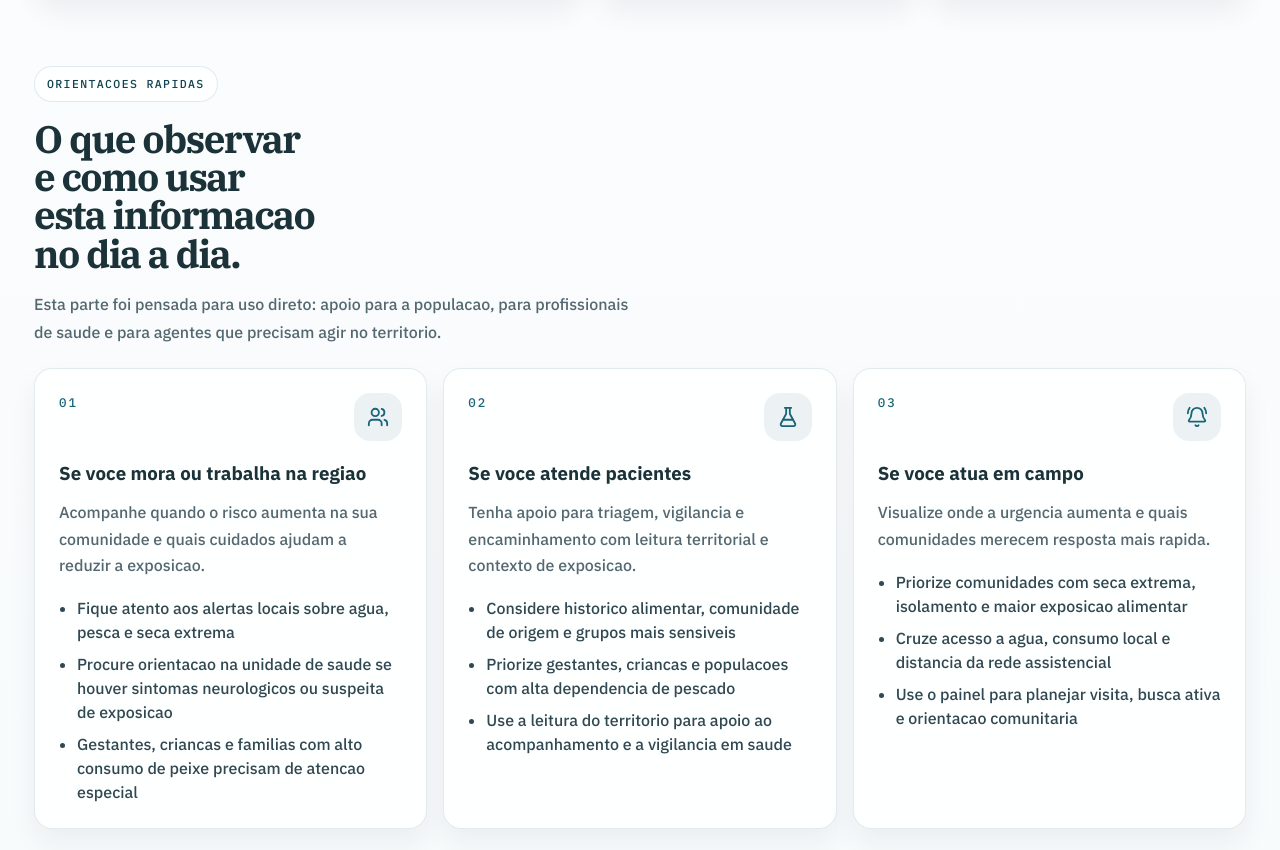
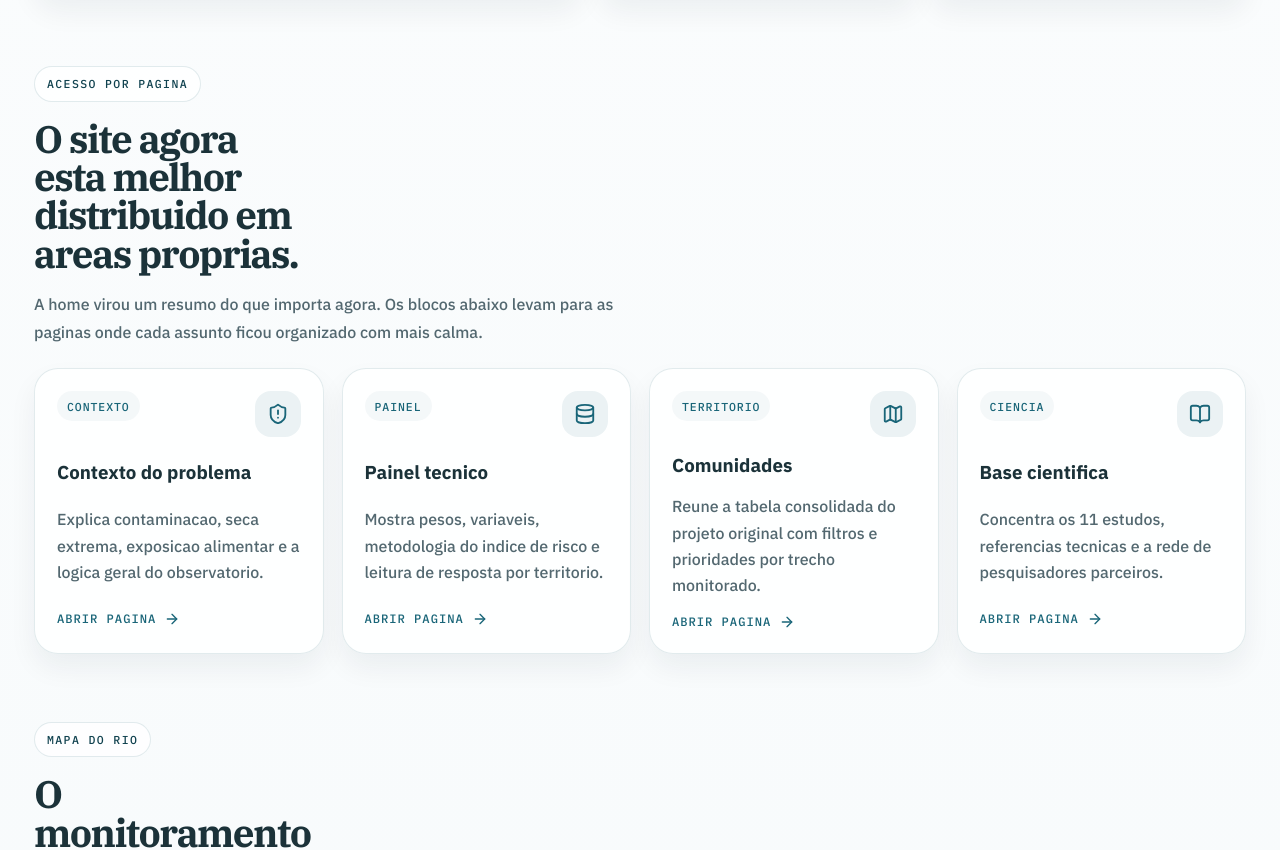
Before and after one commit to mdudocs/inovatech2026, a React (Vite) app: page / in a window 1280 px wide. Shown: the part 2552-3402 px from the top of the page. Built offline with nearby package versions, Linux system fonts and the light colour scheme.

Commit message:
simplify home into page hub

```diff
--- a/src/App.css
+++ b/src/App.css
@@ -843,17 +843,27 @@
   grid-template-columns: repeat(3, minmax(0, 1fr));
 }
 
+.home-route-grid,
 .problem-grid,
 .method-grid {
   display: grid;
+  gap: 18px;
+}
+
+.home-route-grid {
+  grid-template-columns: repeat(4, minmax(0, 1fr));
+}
+
+.problem-grid,
+.method-grid {
   grid-template-columns: minmax(0, 0.95fr) minmax(0, 1.05fr);
-  gap: 18px;
 }
 
 .problem-story,
 .panel-note-card,
 .method-axis,
 .monitor-card,
+.home-route-card,
 .community-highlight-card,
 .study-card,
 .researcher-card {
@@ -861,6 +871,80 @@
   border: 1px solid var(--line);
   background: var(--surface-glass);
   box-shadow: var(--shadow-soft);
+}
+
+.home-route-card {
+  display: grid;
+  gap: 14px;
+  padding: 22px;
+  color: inherit;
+  text-decoration: none;
+  transition:
+    transform 180ms ease,
+    border-color 180ms ease,
+    box-shadow 180ms ease,
+    background 180ms ease;
+}
+
+.home-route-card:hover,
+.home-route-card:focus-visible {
+  transform: translateY(-2px);
+  border-color: var(--line-strong);
+  background: var(--surface);
+}
+
+.home-route-head {
+  display: flex;
+  align-items: flex-start;
+  justify-content: space-between;
+  gap: 12px;
+}
+
+.home-route-tag {
+  display: inline-flex;
+  align-items: center;
+  min-height: 30px;
+  padding: 0 10px;
+  border-radius: 999px;
+  background: var(--surface-tint);
+  color: var(--river);
+  font-family: var(--mono);
+  font-size: 0.72rem;
+  letter-spacing: 0.08em;
+  text-transform: uppercase;
+}
+
+.home-route-icon {
+  display: grid;
+  place-items: center;
+  width: 46px;
+  height: 46px;
+  border-radius: 16px;
+  background: var(--surface-tint-strong);
+  color: var(--river);
+  flex-shrink: 0;
+}
+
+.home-route-card h3 {
+  margin: 0;
+  color: var(--ink);
+}
+
+.home-route-card p {
+  margin: 0;
+  color: var(--muted-strong);
+  line-height: 1.65;
+}
+
+.home-route-link {
+  display: inline-flex;
+  align-items: center;
+  gap: 8px;
+  color: var(--river);
+  font-family: var(--mono);
+  font-size: 0.76rem;
+  letter-spacing: 0.08em;
+  text-transform: uppercase;
 }
 
 .problem-story {
@@ -2351,6 +2435,7 @@
   .module-grid,
   .evidence-grid,
   .monitor-grid,
+  .home-route-grid,
   .community-highlight-grid,
   .scale-guide-grid,
   .method-grid {
@@ -2389,6 +2474,7 @@
   .module-grid,
   .evidence-grid,
   .monitor-grid,
+  .home-route-grid,
   .community-highlight-grid,
   .scale-guide-grid,
   .method-grid,
--- a/src/pages/HomePage.tsx
+++ b/src/pages/HomePage.tsx
@@ -1,15 +1,14 @@
 import {
   AlertTriangle,
   ArrowRight,
-  BellRing,
   BookOpen,
-  FlaskConical,
-  Users,
+  Database,
+  Map,
+  ShieldAlert,
 } from 'lucide-react'
 import { Link } from 'react-router-dom'
 import { RiverMapPanel } from '../components/RiverMapPanel'
 import {
-  audienceLayers,
   priorityCommunities,
   quickAccessCards,
   riskLabel,
@@ -19,15 +18,44 @@ import {
   stats,
 } from '../siteData'
 
-const audienceIcons = {
-  users: Users,
-  flask: FlaskConical,
-  bell: BellRing,
-}
+const homeRoutes = [
+  {
+    title: 'Contexto do problema',
+    description:
+      'Explica contaminacao, seca extrema, exposicao alimentar e a logica geral do observatorio.',
+    to: '/contexto',
+    icon: ShieldAlert,
+    tag: 'Contexto',
+  },
+  {
+    title: 'Painel tecnico',
+    description:
+      'Mostra pesos, variaveis, metodologia do indice de risco e leitura de resposta por territorio.',
+    to: '/painel',
+    icon: Database,
+    tag: 'Painel',
+  },
+  {
+    title: 'Comunidades',
+    description:
+      'Reune a tabela consolidada do projeto original com filtros e prioridades por trecho monitorado.',
+    to: '/comunidades',
+    icon: Map,
+    tag: 'Territorio',
+  },
+  {
+    title: 'Base cientifica',
+    description:
+      'Concentra os 11 estudos, referencias tecnicas e a rede de pesquisadores parceiros.',
+    to: '/ciencia',
+    icon: BookOpen,
+    tag: 'Ciencia',
+  },
+]
 
 export function HomePage() {
   const heroWatch = priorityCommunities.slice(0, 3)
-  const featuredStudies = scienceStudies.slice(0, 3)
+  const featuredStudies = scienceStudies.slice(0, 2)
 
   return (
     <>
@@ -169,37 +197,35 @@ export function HomePage() {
         </div>
       </section>
 
-      <section className="section" id="orientacoes">
+      <section className="section" id="paginas">
         <div className="section-intro">
-          <span className="section-kicker">Orientacoes rapidas</span>
-          <h2>O que observar e como usar esta informacao no dia a dia.</h2>
+          <span className="section-kicker">Acesso por pagina</span>
+          <h2>O site agora esta melhor distribuido em areas proprias.</h2>
           <p>
-            Esta parte foi pensada para uso direto: apoio para a populacao,
-            para profissionais de saude e para agentes que precisam agir no
-            territorio.
+            A home virou um resumo do que importa agora. Os blocos abaixo levam
+            para as paginas onde cada assunto ficou organizado com mais calma.
           </p>
         </div>
 
-        <div className="layer-grid">
-          {audienceLayers.map((layer, index) => {
-            const Icon = audienceIcons[layer.icon]
+        <div className="home-route-grid">
+          {homeRoutes.map((item) => {
+            const Icon = item.icon
 
             return (
-              <article key={layer.title} className="layer-card">
-                <div className="layer-head">
-                  <span className="layer-number">0{index + 1}</span>
-                  <div className="layer-icon">
+              <Link key={item.title} className="home-route-card" to={item.to}>
+                <div className="home-route-head">
+                  <span className="home-route-tag">{item.tag}</span>
+                  <div className="home-route-icon">
                     <Icon size={22} />
                   </div>
                 </div>
-                <h3>{layer.title}</h3>
-                <p>{layer.description}</p>
-                <ul className="layer-list">
-                  {layer.bullets.map((bullet) => (
-                    <li key={bullet}>{bullet}</li>
-                  ))}
-                </ul>
-              </article>
+                <h3>{item.title}</h3>
+                <p>{item.description}</p>
+                <span className="home-route-link">
+                  Abrir pagina
+                  <ArrowRight size={16} />
+                </span>
+              </Link>
             )
           })}
         </div>
@@ -221,12 +247,11 @@ export function HomePage() {
 
       <section className="section" id="ciencia">
         <div className="section-intro">
-          <span className="section-kicker">Base cientifica</span>
-          <h2>Referencias para apoio tecnico e tomada de decisao.</h2>
+          <span className="section-kicker">Destaques cientificos</span>
+          <h2>Dois registros-chave na home, com o acervo completo em outra pagina.</h2>
           <p>
-            O site atual usa a base consolidada do projeto original. Aqui ficam
-            algumas referencias em destaque, e a colecao completa esta na pagina
-            de ciencia.
+            Assim a tela inicial continua leve, mas sem perder o contexto
+            tecnico mais importante.
           </p>
         </div>
 
```
